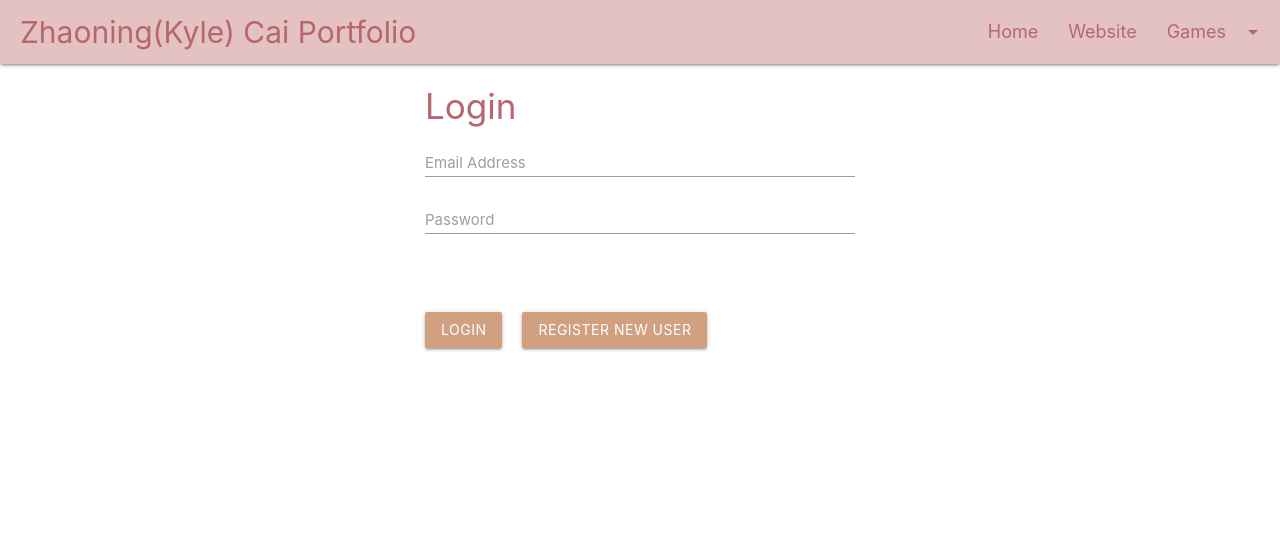
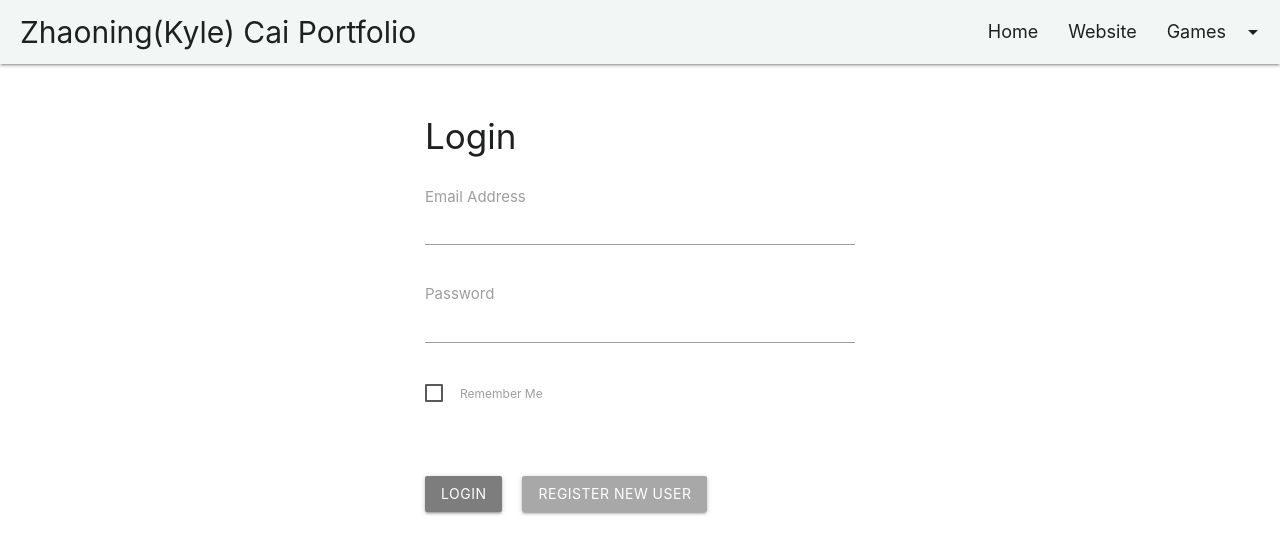
Before and after one commit to KyleZhaoningCai/CareerPortfolio, a React (Create React App) app in the folder client/: page /login in a window 1280 px wide. Shown: the top 554 px of the page. Built offline with nearby package versions, Linux system fonts and the light colour scheme.

Commit message:
Changed theme color, modified login style, added remember me function, fixed error message and preloader

```diff
--- a/client/src/App.css
+++ b/client/src/App.css
@@ -1,11 +1,11 @@
 :root {
-  --primary-color: #b6666f;
-  --background-color: #e4c2c1;
-  --dark-color: #d1a080;
-  --light-color: #fef2f2;
-  --contrast-color: #f53163;
-  --danger-color: #dc3545;
-  --success-color: #28a745;
+  --primary-color: #1f2120;
+  --background-color: #f2f6f5;
+  --dark-color: #7d7d7d;
+  --light-color: #a8a8a8;
+  --contrast-color: #eeaba2;
+  --danger-color: #ec5f6d;
+  --success-color: #5deb7e;
 }
 html {
   font-size: 12px;
@@ -33,12 +33,35 @@ body {
 .btn-primary:hover {
   background-color: var(--primary-color);
 }
+.btn-primary:focus {
+  background-color: var(--dark-color);
+}
+.btn-secondary {
+  background-color: var(--light-color);
+}
+.btn-secondary:hover {
+  background-color: var(--dark-color);
+}
+.btn-secondary:focus {
+  background-color: var(--light-color);
+}
 .form-label {
   font-size: 1.25rem !important;
 }
 .form-field {
   margin-top: 30px;
 }
+.dropdown-content,
+.sidenav {
+  background-color: var(--background-color);
+}
+.dropdown-content li a {
+  color: var(--primary-color);
+}
+blockquote {
+  border-left: 5px solid var(--contrast-color) !important;
+}
+
 /* Navbar CSS */
 .nav-wrapper {
   background-color: var(--background-color);
@@ -193,3 +216,12 @@ body {
 .edit-button {
   margin-right: 5px;
 }
+
+/* MessageBox CSS */
+.danger {
+  color: var(--danger-color) !important;
+}
+
+.success {
+  color: var(--success-color) !important;
+}
--- a/client/src/actions/types.js
+++ b/client/src/actions/types.js
@@ -1,5 +1,6 @@
 export const REGISTER_USER = "REGISTER_USER";
 export const LOGIN_USER = "LOGIN_USER";
+export const LOGIN_USER_ONCE = "LOGIN_USER_ONCE";
 export const LOGOUT_USER = "LOGOUT_USER";
 export const GET_USER = "GET_USER";
 export const SET_LOADING = "SET_LOADING";
--- a/client/src/actions/userActions.js
+++ b/client/src/actions/userActions.js
@@ -1,4 +1,4 @@
-import { REGISTER_USER, LOGIN_USER, LOGOUT_USER, GET_USER, SET_LOADING, SET_MESSAGE } from "./types";
+import { REGISTER_USER, LOGIN_USER, LOGOUT_USER, GET_USER, SET_LOADING, SET_MESSAGE, LOGIN_USER_ONCE } from "./types";
 import axios from 'axios';
 import setAuthToken from '../../src/utils/setAuthToken';
 
@@ -27,7 +27,6 @@ export const register = (user) => async dispatch => {
 }
 
 export const login = (user) => async dispatch => {
-    setLoading();
     const config = {
         headers: {
             'Content-Type': 'application/json'
@@ -35,16 +34,22 @@ export const login = (user) => async dispatch => {
     }
     try {
         const res = await axios.post('/api/auth', user, config);
-        dispatch({
-            type: LOGIN_USER,
-            payload: res.data
-        });
-
+        if (user.remember){
+            dispatch({
+                type: LOGIN_USER,
+                payload: res.data
+            });
+        }else{
+            dispatch({
+                type: LOGIN_USER_ONCE,
+                payload: res.data
+            });
+        }
         loadUser();
     } catch (error) {
         dispatch({
             type: SET_MESSAGE,
-            payload: {message: error.message, type: "danger"}
+            payload: {message: error.response.data.msg, type: "danger"}
         })
     }
 }
@@ -56,6 +61,8 @@ export const logout = () => async dispatch => {
 export const loadUser = () => async dispatch => {
     if (localStorage.token){
         setAuthToken(localStorage.token);
+    }else if (sessionStorage.token){
+        setAuthToken(sessionStorage.token);
     }
     try {
         const res = await axios.get('/api/auth');
@@ -71,8 +78,6 @@ export const loadUser = () => async dispatch => {
     }
 }
 
-export const setLoading = () => {
-    return {
-        type: SET_LOADING
-    }
+export const setLoading = () => async dispatch => {
+    dispatch({type:SET_LOADING});
 }
--- a/client/src/components/auth/Login.js
+++ b/client/src/components/auth/Login.js
@@ -3,23 +3,25 @@ import { Link, useHistory } from 'react-router-dom';
 import { connect } from 'react-redux';
 import PropTypes from 'prop-types';
 import { setMessage } from '../../actions/messageActions';
-import { login, loadUser } from '../../actions/userActions';
+import { login, loadUser, setLoading } from '../../actions/userActions';
 import MessageBox from '../layout/MessageBox';
 import Preloader from '../layout/Preloader';
 
-const Login = ({ message: {type}, user: {loading, isAuthenticated}, setMessage, loadUser, login }) => {
+const Login = ({ message: {type}, user: {loading, isAuthenticated}, setMessage, loadUser, setLoading, login }) => {
 
     const [user, setUser] = useState({
         email: '',
-        password: ''
+        password: '',
+        remember: false
     });
 
-    const { email, password } = user;
+    const { email, password, remember } = user;
 
     const history = useHistory();
 
     useEffect(() => {
-        if (localStorage.token){
+        setMessage('', '')
+        if (localStorage.token || sessionStorage.token){
             loadUser();
         }
         if (isAuthenticated) {
@@ -43,30 +45,40 @@ const Login = ({ message: {type}, user: {loading, isAuthenticated}, setMessage,
         if (email === '' || password === ''){
             setMessage('Please enter all fields', 'danger');
         }else{
+            setLoading();
             login({
                 email,
-                password
+                password,
+                remember
             })
         }
     }
 
     return (
-        <div className='row'>
+        <div className='row first-row'>
             <form className='col s10 m8 l6 offset-s1 offset-m2 offset-l3' onSubmit={onSubmit}>
                 <h3>
                     Login
                 </h3>
-                <div className='input-field'>
+                <div className='form-field'>
                     <label htmlFor='email' className='form-label'>Email Address</label>
                     <input type='email' name='email' value={email} onChange={onChange} />
                 </div>
-                <div className='input-field'>
+                <div className='form-field'>
                     <label htmlFor='password' className='form-label'>Password</label>
                     <input type='password' name='password' value={password} onChange={onChange} />
                 </div>
+                <div className='form-field'>
+                <label>
+                    <input type="checkbox" name='remember' value={remember} onChange={onChange} />
+                    <span>Remember Me</span>
+                </label>
+                </div>
                 {loading ? <Preloader /> : <MessageBox />}
-                <button type='submit' className='btn btn-primary login-button' >Login</button>
-                <Link exact to='/register' className='btn btn-primary go-to-register-button'>Register New User</Link>
+                {loading ? <button type='submit' className='btn btn-primary login-button' disabled>Login</button> :
+                <button type='submit' className='btn btn-primary login-button'>Login</button>}
+                {loading ? <Link exact to='/register' className='btn btn-secondary go-to-register-button' disabled>Register New User</Link> :
+                <Link exact to='/register' className='btn btn-secondary go-to-register-button'>Register New User</Link>}
             </form>
         </div>
     )
@@ -75,7 +87,9 @@ const Login = ({ message: {type}, user: {loading, isAuthenticated}, setMessage,
 Login.propTypes = {
     message: PropTypes.object.isRequired,
     setMessage: PropTypes.func.isRequired,
-    login: PropTypes.func.isRequired
+    login: PropTypes.func.isRequired,
+    loadUser: PropTypes.func.isRequired,
+
 }
 
 const mapStateToProps = state => ({
@@ -83,4 +97,4 @@ const mapStateToProps = state => ({
     user: state.user
 })
 
-export default connect(mapStateToProps, {setMessage, login, loadUser})(Login);
+export default connect(mapStateToProps, {setMessage, login, loadUser, setLoading})(Login);
--- a/client/src/reducers/userReducer.js
+++ b/client/src/reducers/userReducer.js
@@ -1,4 +1,4 @@
-import { GET_USER, LOGIN_USER, LOGOUT_USER, REGISTER_USER, SET_LOADING } from "../actions/types";
+import { GET_USER, LOGIN_USER, LOGIN_USER_ONCE, LOGOUT_USER, REGISTER_USER, SET_LOADING } from "../actions/types";
 const initialState = {
     loading: false,
     isAuthenticated: false,
@@ -15,11 +15,19 @@ export default (state = initialState, action) => {
                 user: action.payload
             }
         case REGISTER_USER:
+        case LOGIN_USER_ONCE:
+            sessionStorage.setItem('token', action.payload.token);
+            localStorage.removeItem('token');
+            return {
+                ...state,
+                // loading: false,
+                isAuthenticated: true
+            }
         case LOGIN_USER:
             localStorage.setItem('token', action.payload.token);
             return {
                 ...state,
-                loading: false,
+                // loading: false,
                 isAuthenticated: true
             }
         case LOGOUT_USER:
```
